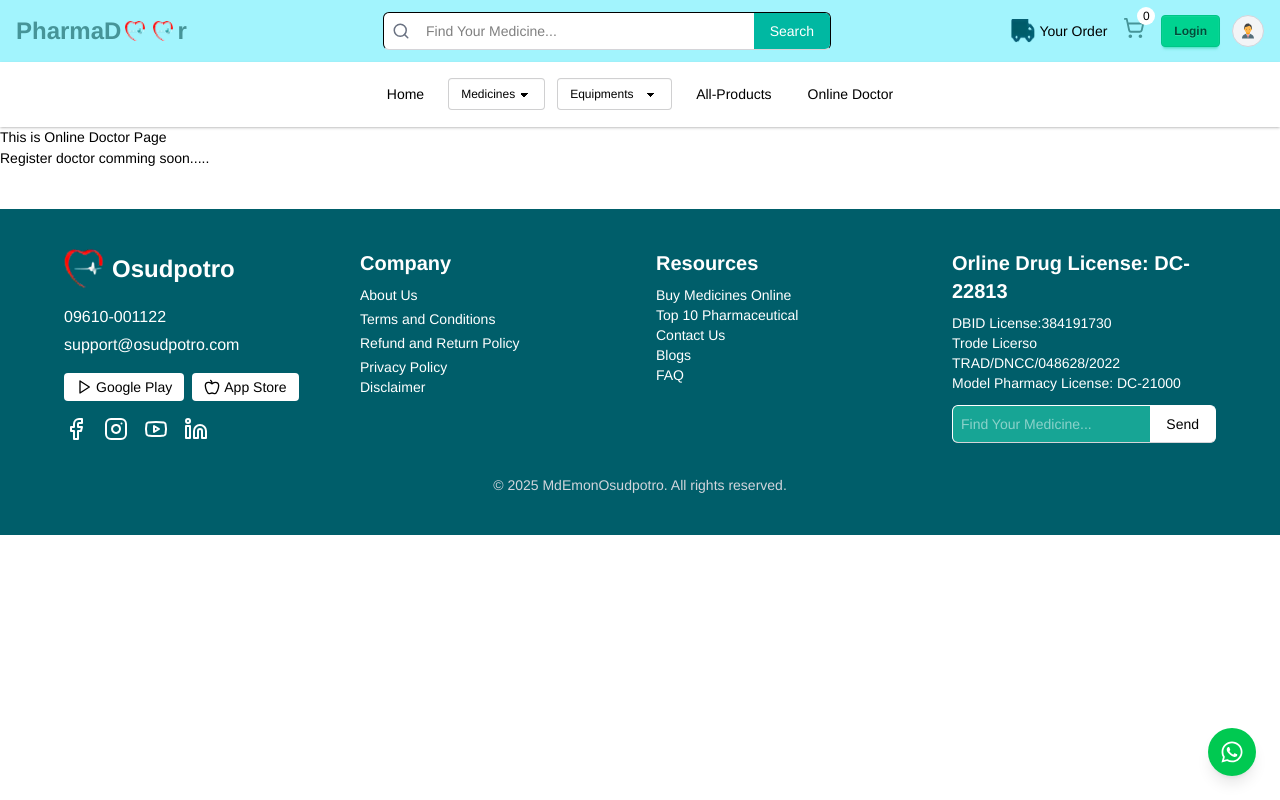
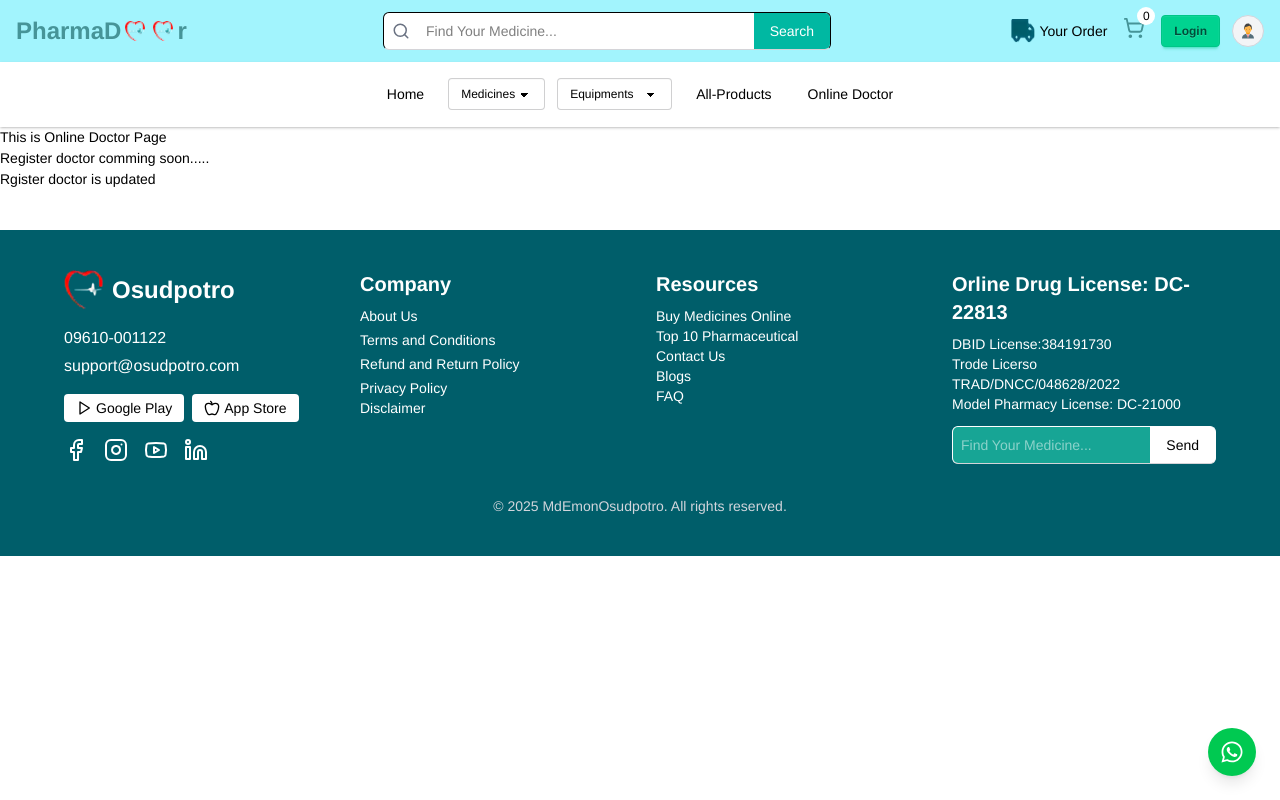
Before and after one commit to sajjadmolliek/PharmaDoorFrontend, a React (Vite) app: page /online-doctor in a window 1280 px wide. Built offline with nearby package versions, Linux system fonts and the light colour scheme; no server answers.

Commit message:
adde a register doctor is updated

```diff
--- a/src/components/Pages/OnlineDoctor/OnlineDoctors.tsx
+++ b/src/components/Pages/OnlineDoctor/OnlineDoctors.tsx
@@ -3,6 +3,7 @@ const OnlineDoctors = () => {
     <div>
       <h1>This is Online Doctor Page</h1>
       <p>Register doctor comming soon.....</p>
+      <p>Rgister doctor is updated</p>
     </div>
   );
 };
```
